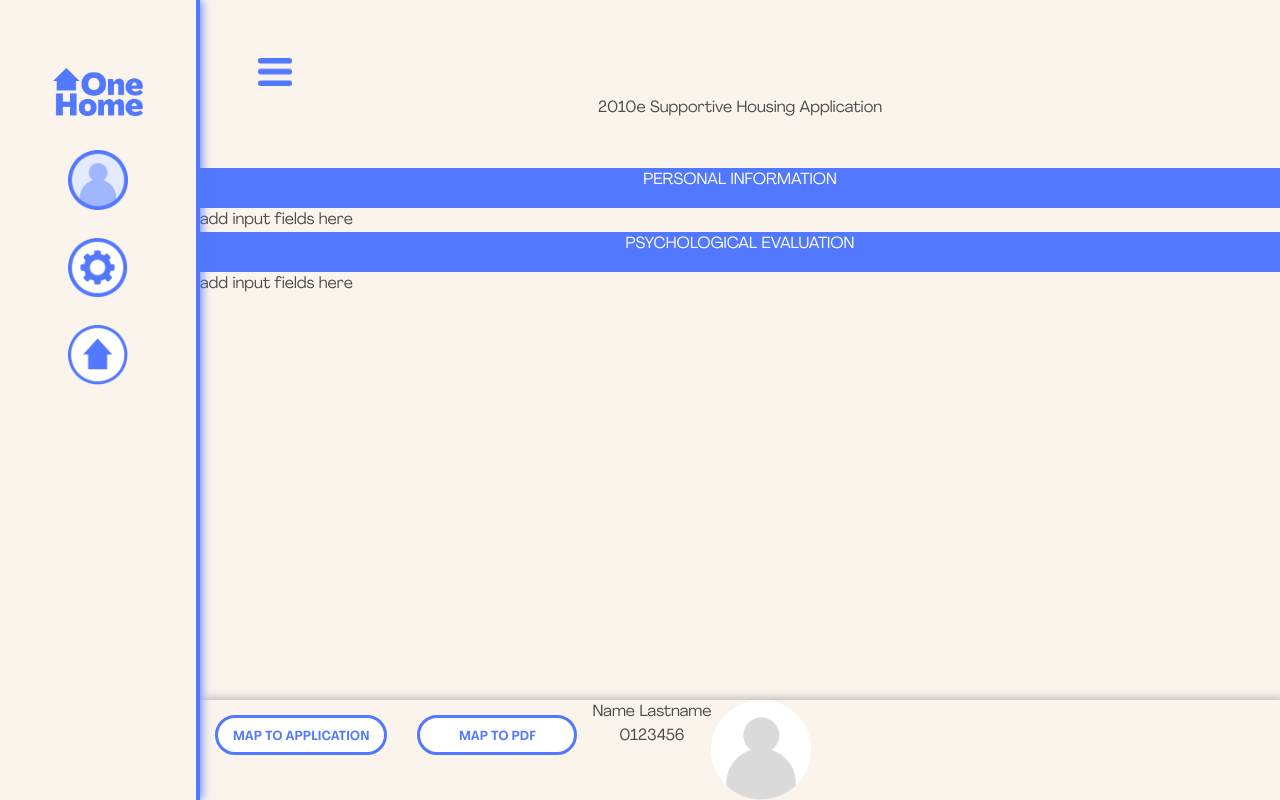
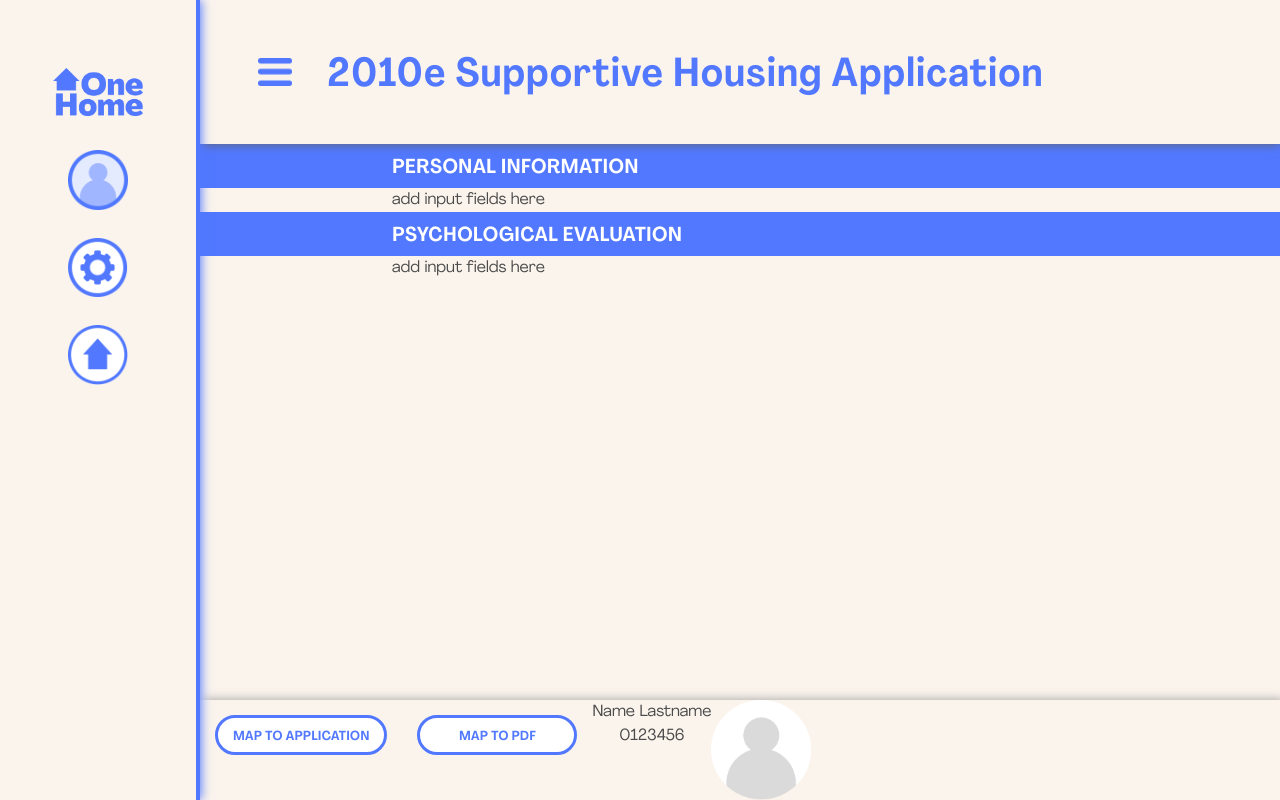
Before and after one commit to lcw37/onehome, a plain HTML site: page pages/application_home.html in a window 1280 px wide. Drawn offline with nearby package versions, Linux system fonts and the light colour scheme.

Commit message:
saving changes

```diff
--- a/application_home_style.css
+++ b/application_home_style.css
@@ -1,14 +1,40 @@
 @import "./style.css";
+
+
+.header {
+    display: flex;
+    height: 18vh;
+    box-shadow: 0px 0px 10px rgb(100, 100, 100);
+}
+
+.form-title {
+    font-size: 40px;
+    font-weight: bold;
+    line-height: 57px;
+    color: var(--blue);
+    height: 100%;
+    margin: 0;
+    padding: 0;
+}
 
 .section-divider {
     width: 100%;
+    height: 5.5vh;
     background-color: var(--blue);
     color: white;
-    height: 40px;
+    font-size: 20px;
+    font-weight: bold;
+    text-align: left;
+    line-height: 6vh;
+    vertical-align: middle;
+    padding-left: 15vw;
+    padding-right: 15vw;
 }
 
 .section-content {
     display: flex;
+    padding-left: 15vw;
+    padding-right: 15vw;
 }
 
 .bottombar {
@@ -25,5 +51,7 @@
 }
 
 .nav-burger {
-    padding: 10px
+    padding: 10px;
+    vertical-align: middle;
+    margin-right: 25px;
 }
--- a/pages/application_home.html
+++ b/pages/application_home.html
@@ -44,12 +44,12 @@
         <div class="main-wrapper">
 
             <div class="hero">
-                <div class="hero-body">
+                <div class="hero-body header">
+
                     <!-- dropdown menu -->
-                    <div class="navbar-menu">
+                    <div class="navbar-menu" style="flex-grow: 0;">
                         <div class="navbar-start">
                             <div class="navbar-item has-dropdown is-hoverable">
-
                                 <a class="nav-burger">
                                     <img src="../assets/navBurger.png">
                                 </a>
@@ -59,13 +59,15 @@
                                     <a class="navbar-item">Section 2</a>
                                     <a class="navbar-item">Section 3</a>
                                     <a class="navbar-item">Section 4</a>
-
                                 </div>
                             </div>
                         </div>
                     </div>
 
-                    2010e Supportive Housing Application
+                    <div class="form-title">
+                        2010e Supportive Housing Application
+                    </div>
+
                 </div>
             </div>
 
```
